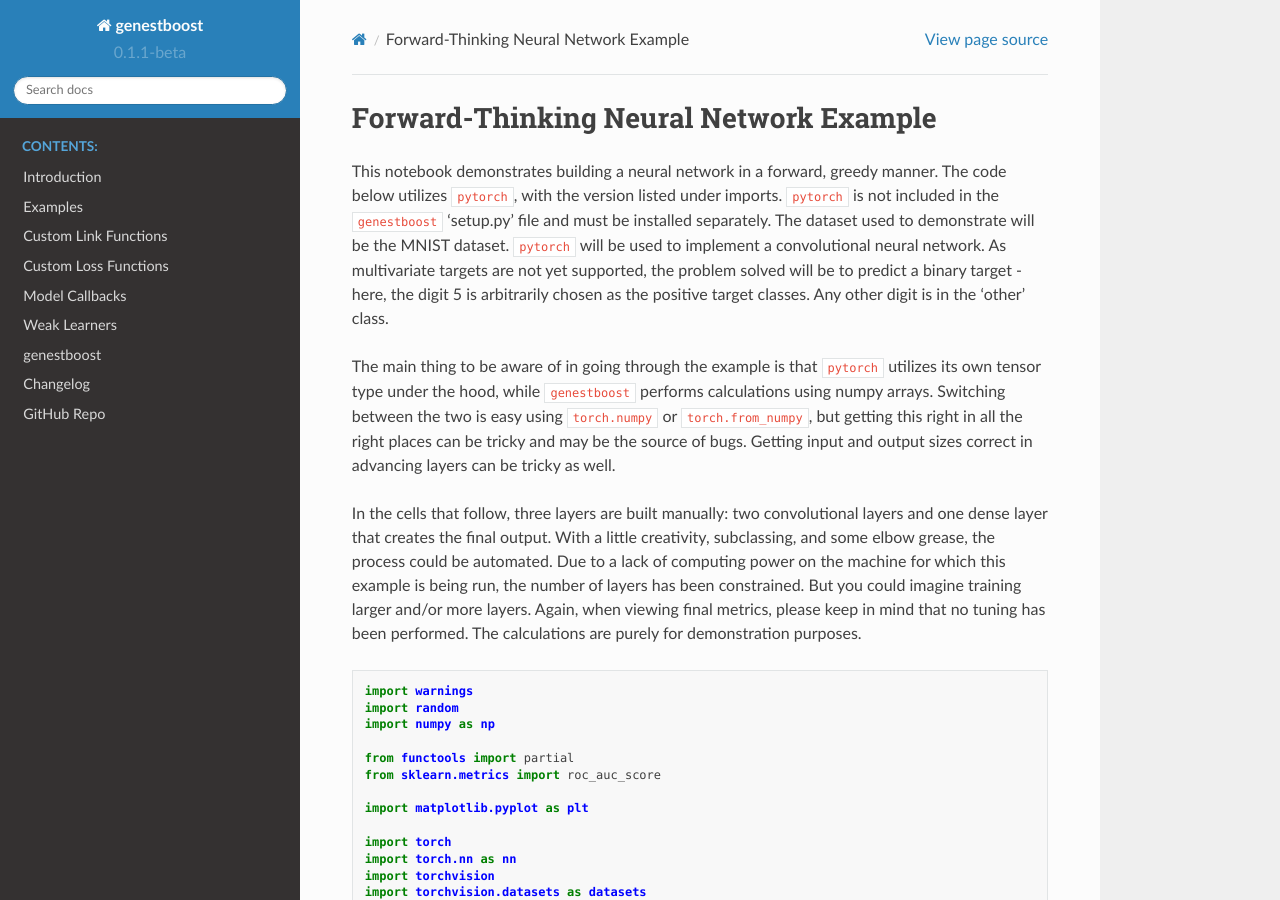
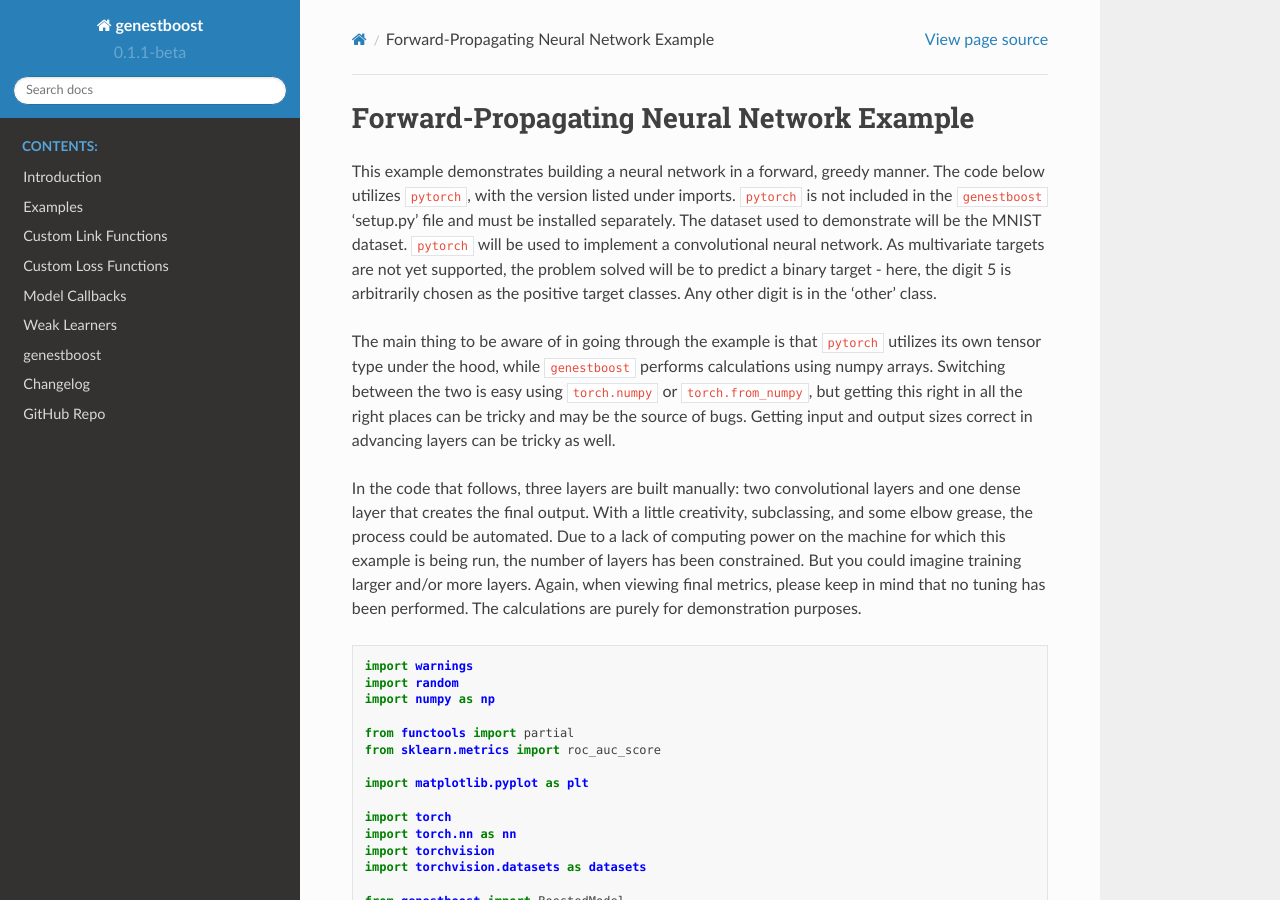
Before and after one commit to btcross26/genestboost, a Sphinx documentation site: the page built from docs/source/forward_neural_network_example.rst, in a window 1280 px wide and 900 px high. Built offline with Sphinx 7.4.7 and the Read the Docs theme 2.0.0, drawn with Linux system fonts in a browser that asks for light colours; pages that are not in the unit, such as notebooks, are missing from menus.

Commit message:
Minor fixes to commentary in neural net example.

```diff
--- a/docs/source/forward_neural_network_example.rst
+++ b/docs/source/forward_neural_network_example.rst
@@ -1,7 +1,7 @@
-Forward-Thinking Neural Network Example
+Forward-Propagating Neural Network Example
 =======================================
 
-This notebook demonstrates building a neural network in a forward,
+This example demonstrates building a neural network in a forward,
 greedy manner. The code below utilizes ``pytorch``, with the version
 listed under imports. ``pytorch`` is not included in the ``genestboost``
 ‘setup.py’ file and must be installed separately. The dataset used to
@@ -19,7 +19,7 @@ but getting this right in all the right places can be tricky and may be
 the source of bugs. Getting input and output sizes correct in advancing
 layers can be tricky as well.
 
-In the cells that follow, three layers are built manually: two
+In the code that follows, three layers are built manually: two
 convolutional layers and one dense layer that creates the final output.
 With a little creativity, subclassing, and some elbow grease, the
 process could be automated. Due to a lack of computing power on the
```
Also changed, not shown: 1 other file.
